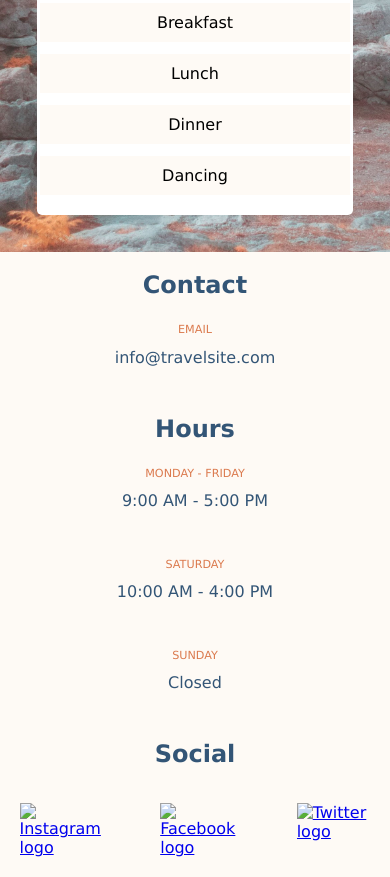
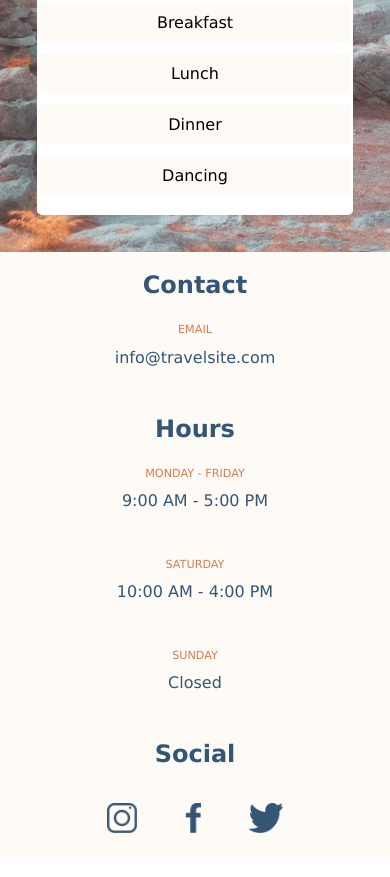
Before and after one commit to Be-bo/brainstation-travel-site, a plain HTML site: page pages/greece.html in a window 390 px wide. Shown: the part 806-1683 px from the top of the page. Drawn offline with Linux system fonts and the light colour scheme.

Commit message:
More path fixing & footer responsiveness adjustment.

```diff
--- a/css/global.css
+++ b/css/global.css
@@ -106,7 +106,7 @@ h4{
 
 
 /* MARK: MEDIA QUERIES */
-@media (max-width: 1000px){
+@media (max-width: 1100px){
     .footer__container{
         flex-direction: column;
         align-items: center;
--- a/pages/greece.html
+++ b/pages/greece.html
@@ -99,13 +99,13 @@
         <h3 class="footer__title">Social</h3>
         <div class="footer__logo-container">
             <a href="https://www.instagram.com">
-                <img class="footer__icon" src="./assets/Icons/icon-instagram.png" alt="Instagram logo">
+                <img class="footer__icon" src="../assets/Icons/icon-instagram.png" alt="Instagram logo">
             </a>
             <a href="https://www.facebook.com">
-                <img class="footer__icon" src="./assets/Icons/icon-facebook.png" alt="Facebook logo">
+                <img class="footer__icon" src="../assets/Icons/icon-facebook.png" alt="Facebook logo">
             </a>
             <a href="https://www.twitter.com">
-                <img class="footer__icon" src="./assets/Icons/icon-twitter.png" alt="Twitter logo">
+                <img class="footer__icon" src="../assets/Icons/icon-twitter.png" alt="Twitter logo">
             </a>
         </div>
     </article>
```
Also changed, not shown: pages/hawaii.html (+3 -3 lines), pages/iceland.html (+3 -3 lines).
